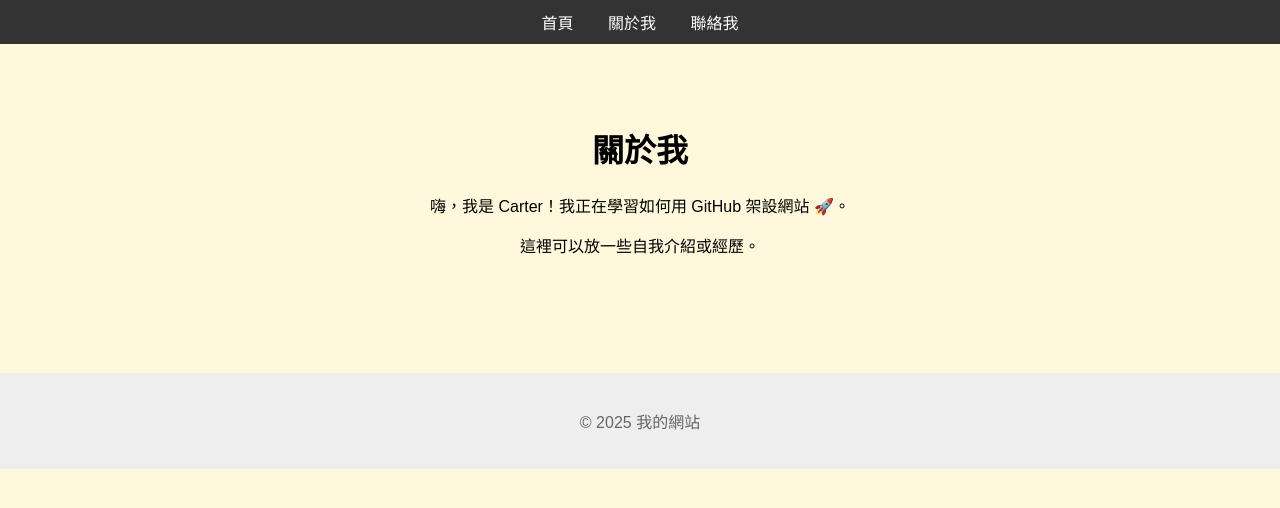
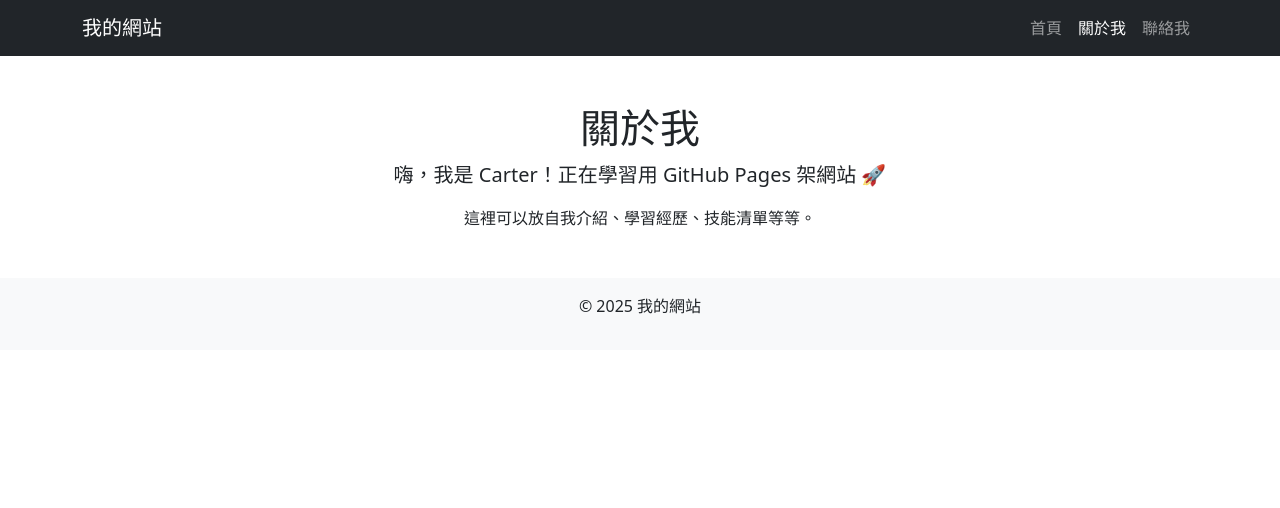
Before and after one commit to rqrwewqp/smg-web, a plain HTML site: page about.html in a window 1280 px wide. Drawn offline with nearby package versions, Linux system fonts and the light colour scheme.

Commit message:
Update about.html

```diff
--- a/about.html
+++ b/about.html
@@ -2,31 +2,33 @@
 <html lang="zh-TW">
 <head>
   <meta charset="UTF-8">
-  <meta name="viewport" content="width=device-width, initial-scale=1.0">
+  <meta name="viewport" content="width=device-width, initial-scale=1">
   <title>關於我 - 我的網站</title>
-  <style>
-    body { font-family: Arial, sans-serif; margin: 0; padding: 0; text-align: center; background: #fff8dc; }
-    nav { background: #333; padding: 10px; }
-    nav a { color: white; text-decoration: none; margin: 0 15px; }
-    nav a:hover { text-decoration: underline; }
-    header { padding: 60px 20px; }
-    footer { margin-top: 40px; padding: 20px; background: #eee; color: #666; }
-  </style>
+  <link href="https://cdn.jsdelivr.net/npm/bootstrap@5.3.3/dist/css/bootstrap.min.css" rel="stylesheet">
 </head>
 <body>
-  <nav>
-    <a href="index.html">首頁</a>
-    <a href="about.html">關於我</a>
-    <a href="contact.html">聯絡我</a>
+  <!-- 導覽列 -->
+  <nav class="navbar navbar-expand-lg navbar-dark bg-dark">
+    <div class="container">
+      <a class="navbar-brand" href="index.html">我的網站</a>
+      <div>
+        <ul class="navbar-nav me-auto">
+          <li class="nav-item"><a class="nav-link" href="index.html">首頁</a></li>
+          <li class="nav-item"><a class="nav-link active" href="about.html">關於我</a></li>
+          <li class="nav-item"><a class="nav-link" href="contact.html">聯絡我</a></li>
+        </ul>
+      </div>
+    </div>
   </nav>
 
-  <header>
+  <!-- 主內容 -->
+  <div class="container text-center mt-5">
     <h1>關於我</h1>
-    <p>嗨，我是 Carter！我正在學習如何用 GitHub 架設網站 🚀。</p>
-    <p>這裡可以放一些自我介紹或經歷。</p>
-  </header>
+    <p class="lead">嗨，我是 Carter！正在學習用 GitHub Pages 架網站 🚀</p>
+    <p>這裡可以放自我介紹、學習經歷、技能清單等等。</p>
+  </div>
 
-  <footer>
+  <footer class="bg-light text-center py-3 mt-5">
     <p>© 2025 我的網站</p>
   </footer>
 </body>
```
